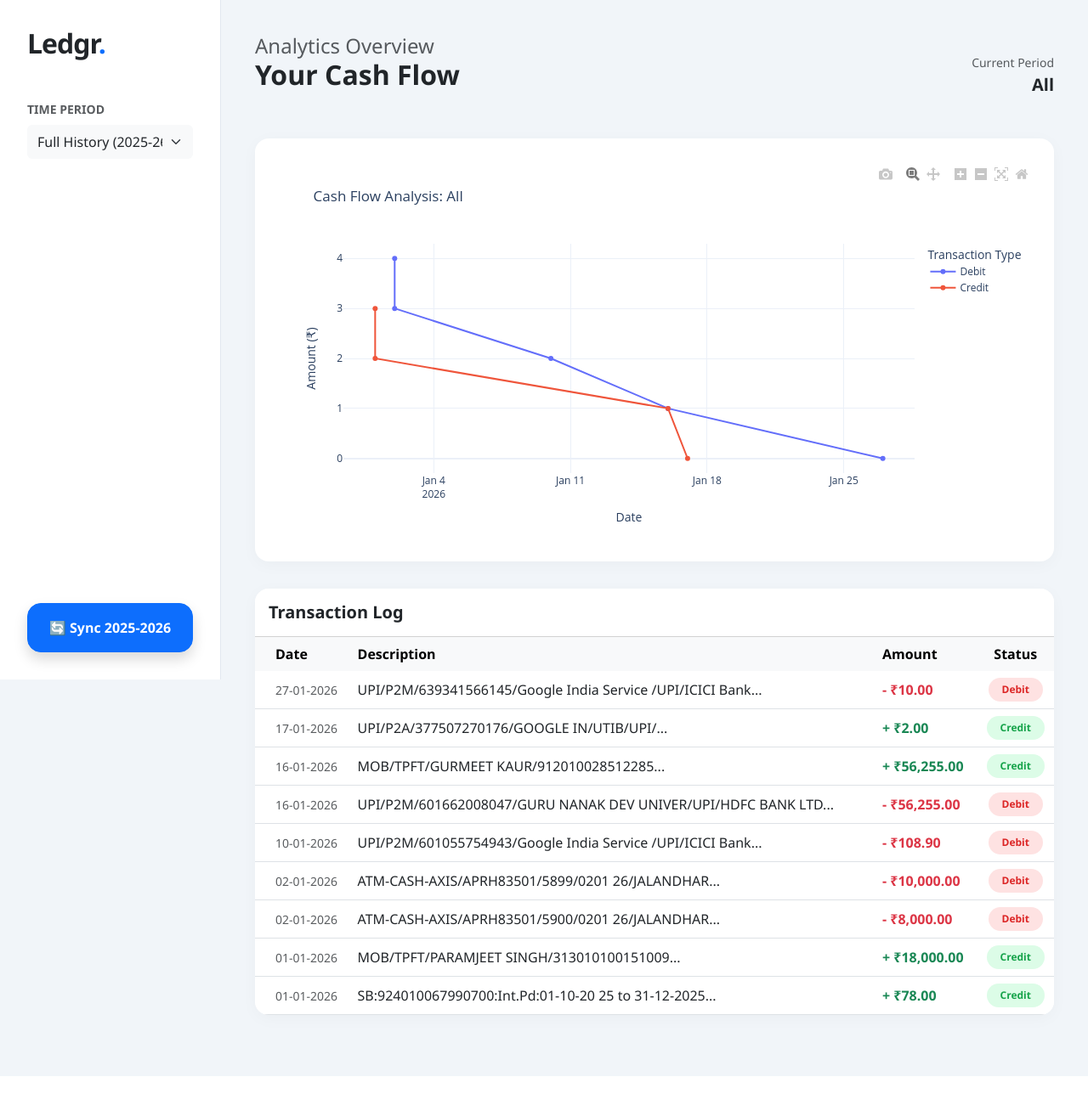
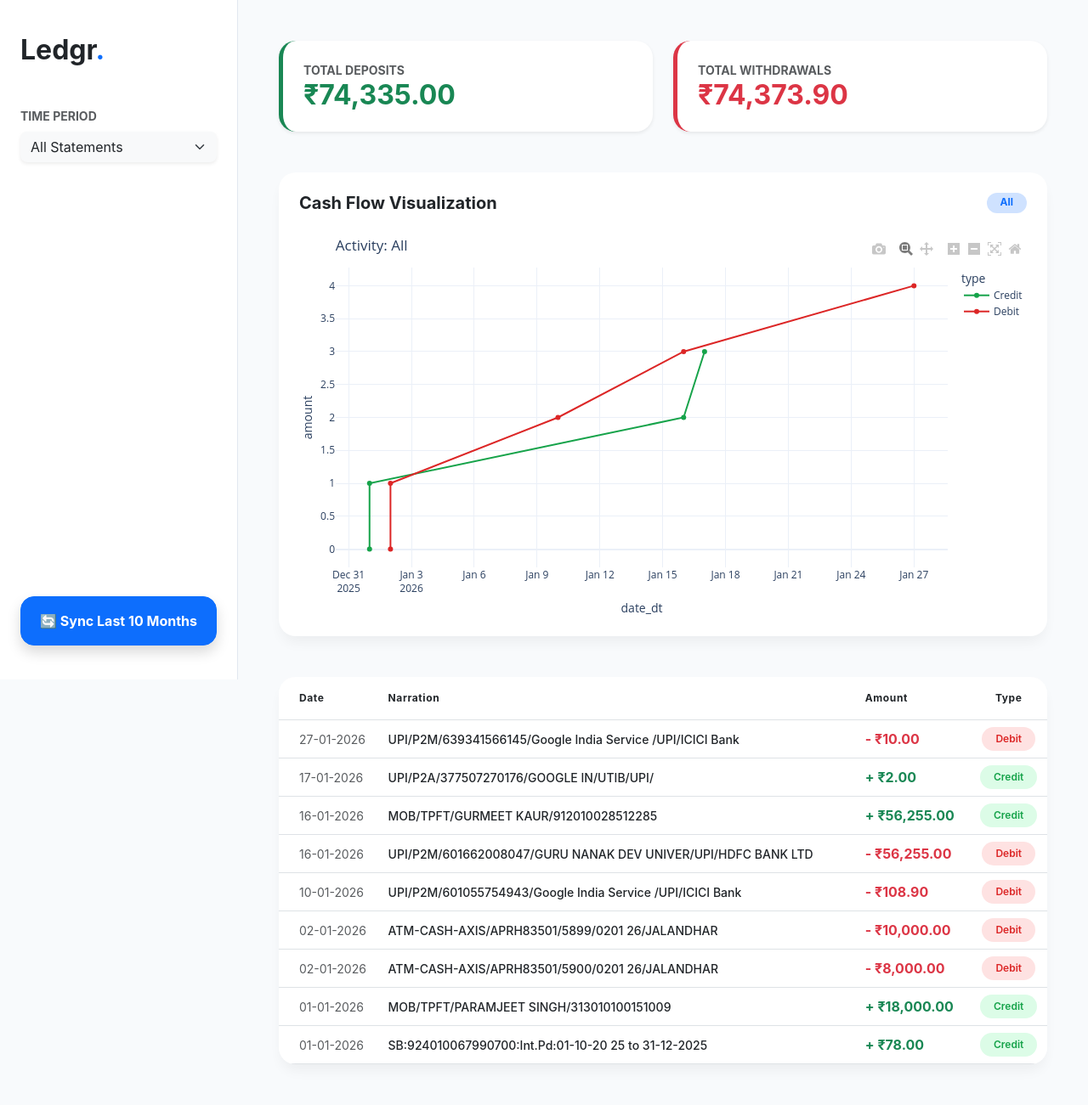
Before and after one commit to harleen001/pennylook, a Flask app: page / in a window 1280 px wide. Shown: the whole page at 85% size. Before the commit the page ends 1267 px from the top, so only its background shows below. Run offline with Flask 3, Linux system fonts and the light colour scheme; data comes from the database, SQL or seed files in the repository; both versions use the stored data as it was after the commit; some libraries are stand-ins or nearby versions.

Commit message:
january-added

```diff
--- a/app.py
+++ b/app.py
@@ -11,13 +11,6 @@ EMAIL_USER = "harleen.johal31@gmail.com"
 EMAIL_PASS = "ndeg qykp nxrw jgtr"
 PDF_PASSWORD = "HARL3112"
 
-def init_db():
-    conn = sqlite3.connect('finances.db')
-    conn.execute('''CREATE TABLE IF NOT EXISTS transactions
-                 (id INTEGER PRIMARY KEY AUTOINCREMENT, date TEXT, description TEXT,
-                 amount REAL, type TEXT, unique_hash TEXT UNIQUE)''')
-    conn.close()
-
 def decrypt_pdf(pdf_bytes):
     try:
         with pikepdf.open(io.BytesIO(pdf_bytes), password=PDF_PASSWORD) as pdf:
@@ -26,15 +19,17 @@ def decrypt_pdf(pdf_bytes):
             return out.getvalue()
     except: return None
 
-def fetch_axis_emails():
+@app.route('/sync')
+def sync():
     mail = imaplib.IMAP4_SSL('imap.gmail.com')
     mail.login(EMAIL_USER, EMAIL_PASS)
     mail.select("inbox")
-    # Search for all Axis statements
-    # Change the search line to this:
-    status, data = mail.search(None, '(FROM "statements@axis.bank.in")')
+    # Fetch all from Axis
+    _, data = mail.search(None, '(FROM "statements@axis.bank.in")')
+    mail_ids = data[0].split()
 
-    for m_id in data[0].split():
+    # 🚨 LIMIT TO LAST 10 STATEMENTS
+    for m_id in mail_ids[-10:]:
         _, msg_data = mail.fetch(m_id, "(RFC822)")
         msg = email.message_from_bytes(msg_data[0][1])
         for part in msg.walk():
@@ -43,26 +38,24 @@ def fetch_axis_emails():
                 if unlocked:
                     with pdfplumber.open(io.BytesIO(unlocked)) as pdf:
                         for page in pdf.pages:
-                            tables = page.extract_tables()
-                            for table in tables:
-                                if table and len(table) > 1:
-                                    df = pd.DataFrame(table[1:], columns=table[0])
-                                    if 'Withdrawals' in df.columns or 'Txn Date' in df.columns:
-                                        process_and_save(df)
+                            table = page.extract_table()
+                            if table:
+                                df = pd.DataFrame(table[1:], columns=table[0])
+                                if 'Withdrawals' in df.columns:
+                                    save_to_db(df)
     mail.logout()
+    return redirect(url_for('index'))
 
-def process_and_save(df):
+def save_to_db(df):
     conn = sqlite3.connect('finances.db')
     for _, row in df.iterrows():
         try:
             date, desc = str(row.get('Txn Date','')), str(row.get('Transaction',''))
             w, d = str(row.get('Withdrawals','')).replace(',',''), str(row.get('Deposits','')).replace(',','')
             if not date or 'Balance' in desc: continue
-
             amt = float(w) if w and w.strip() and w != 'None' else float(d) if d and d.strip() and d != 'None' else 0
             t_type = "Debit" if w and w.strip() and w != 'None' else "Credit"
             if amt == 0: continue
-
             h = hashlib.md5(f"{date}{desc}{amt}".encode()).hexdigest()
             conn.execute('INSERT OR IGNORE INTO transactions (date, description, amount, type, unique_hash) VALUES (?,?,?,?,?)',
                          (date, desc, amt, t_type, h))
@@ -77,43 +70,37 @@ def index():
     df = pd.read_sql_query("SELECT * FROM transactions", conn)
     conn.close()
 
-    if df.empty:
-        return render_template('index.html', transactions=[], months=[], selected_month='All', graph_json=None)
+    if df.empty: return render_template('index.html', transactions=[], months=[], selected_month='All', graph_json=None, summary={})
 
-    # Convert dates and sort
     df['date_dt'] = pd.to_datetime(df['date'], dayfirst=True)
-    df = df.sort_values('date_dt', ascending=False)
+    df = df.sort_values('date_dt')
     df['month_year'] = df['date_dt'].dt.strftime('%b %Y')
 
     months = sorted(df['month_year'].unique().tolist(), key=lambda x: pd.to_datetime(x, format='%b %Y'), reverse=True)
     disp_df = df if selected_month == 'All' else df[df['month_year'] == selected_month]
 
-    # --- ENHANCED PLOTLY VISUALIZATION ---
-    # Line chart with hover tooltips and spikelines
+    # --- SUMMARY CALCULATIONS ---
+    summary = {
+        'income': disp_df[disp_df['type'] == 'Credit']['amount'].sum(),
+        'expense': disp_df[disp_df['type'] == 'Debit']['amount'].sum()
+    }
+
+    # --- PLOTLY FIX: GREEN/RED & PROPER HOVER ---
     fig = px.line(disp_df, x='date_dt', y='amount', color='type',
-                  hover_data={'date_dt': '|%b %d, %Y', 'amount': ':,.2f', 'description': True},
-                  title=f"Cash Flow Analysis: {selected_month}",
-                  labels={'date_dt': 'Date', 'amount': 'Amount (₹)', 'type': 'Transaction Type'},
-                  template='plotly_white',
-                  markers=True)
+                  markers=True, title=f"Activity: {selected_month}",
+                  color_discrete_map={'Debit': '#dc2626', 'Credit': '#16a34a'}, # RED and GREEN
+                  custom_data=['description', 'type'])
 
-    fig.update_traces(hovertemplate="<b>Date:</b> %{x}<br><b>Amount:</b> ₹%{y}<br><b>Desc:</b> %{customdata[0]}<extra></extra>")
+    fig.update_traces(
+        hovertemplate="<b>%{x|%d %b %Y}</b><br>Amount: ₹%{y:,.2f}<br>Type: %{customdata[1]}<br>Desc: %{customdata[0]}<extra></extra>"
+    )
 
-    fig.update_layout(
-        hovermode="x unified",
-        xaxis=dict(showspikes=True, spikemode="across", spikesnap="cursor", spikedash="dot"),
-        yaxis=dict(fixedrange=False)
-    )
+    fig.update_layout(hovermode="x unified", template="plotly_white", margin=dict(l=0, r=0, t=40, b=0))
 
     graph_json = json.dumps(fig, cls=plotly.utils.PlotlyJSONEncoder)
 
-    return render_template('index.html', transactions=disp_df.to_dict('records'),
-                           months=months, selected_month=selected_month, graph_json=graph_json)
-@app.route('/sync')
-def sync():
-    fetch_axis_emails()
-    return redirect(url_for('index'))
+    return render_template('index.html', transactions=disp_df.sort_values('date_dt', ascending=False).to_dict('records'),
+                           months=months, selected_month=selected_month, graph_json=graph_json, summary=summary)
 
 if __name__ == '__main__':
-    init_db()
     app.run(debug=True)
--- a/templates/index.html
+++ b/templates/index.html
@@ -6,76 +6,77 @@
     <link href="https://cdn.jsdelivr.net/npm/bootstrap@5.3.0/dist/css/bootstrap.min.css" rel="stylesheet">
     <script src="https://cdn.plot.ly/plotly-latest.min.js"></script>
     <style>
-        :root { --sidebar-w: 260px; --accent: #4f46e5; }
-        body { background-color: #f1f5f9; font-family: 'Segoe UI', Tahoma, Geneva, Verdana, sans-serif; }
-        .sidebar { width: var(--sidebar-w); position: fixed; height: 100vh; background: #fff; border-right: 1px solid #e2e8f0; padding: 2rem; z-index: 100; }
-        .content { margin-left: var(--sidebar-w); padding: 2.5rem; }
-        .card { border: none; border-radius: 16px; box-shadow: 0 4px 20px rgba(0,0,0,0.03); margin-bottom: 2rem; }
-        .table-hover tbody tr:hover { background-color: #f8fafc; cursor: pointer; }
-        .badge-debit { background-color: #fee2e2; color: #dc2626; }
-        .badge-credit { background-color: #dcfce7; color: #16a34a; }
-        #main-viz { min-height: 450px; }
+        :root { --sidebar-w: 280px; --primary: #4f46e5; }
+        body { background-color: #f8fafc; font-family: 'Inter', system-ui, sans-serif; }
+        .sidebar { width: var(--sidebar-w); position: fixed; height: 100vh; background: #fff; border-right: 1px solid #e2e8f0; padding: 2.5rem 1.5rem; }
+        .content { margin-left: var(--sidebar-w); padding: 3rem; }
+        .card { border: none; border-radius: 20px; box-shadow: 0 10px 15px -3px rgba(0,0,0,0.05); transition: 0.3s; }
+        .stat-card { border-left: 5px solid var(--primary); }
+        .badge-debit { background: #fee2e2; color: #dc2626; font-weight: 600; }
+        .badge-credit { background: #dcfce7; color: #16a34a; font-weight: 600; }
+        .table thead { background: #f8fafc; text-uppercase: uppercase; font-size: 0.75rem; letter-spacing: 0.05em; }
     </style>
 </head>
 <body>
 
 <div class="sidebar d-flex flex-column">
-    <h2 class="fw-bold mb-5" style="letter-spacing: -1px;">Ledgr<span class="text-primary">.</span></h2>
+    <h2 class="fw-bold mb-5">Ledgr<span class="text-primary">.</span></h2>
 
-    <div class="mb-4">
-        <label class="text-uppercase small fw-bold text-muted mb-2 d-block">Time Period</label>
-        <form action="/" method="get">
-            <select name="month" class="form-select border-0 bg-light py-2" onchange="this.form.submit()">
-                <option value="All">Full History (2025-26)</option>
-                {% for m in months %}
-                <option value="{{ m }}" {% if selected_month == m %}selected{% endif %}>{{ m }}</option>
-                {% endfor %}
-            </select>
-        </form>
-    </div>
+    <label class="small fw-bold text-muted mb-2">TIME PERIOD</label>
+    <form action="/" method="get" class="mb-4">
+        <select name="month" class="form-select border-0 bg-light rounded-3 shadow-sm" onchange="this.form.submit()">
+            <option value="All">All Statements</option>
+            {% for m in months %}
+            <option value="{{ m }}" {% if selected_month == m %}selected{% endif %}>{{ m }}</option>
+            {% endfor %}
+        </select>
+    </form>
 
     <div class="mt-auto">
-        <a href="/sync" class="btn btn-primary w-100 py-3 rounded-4 fw-bold shadow">
-            🔄 Sync 2025-2026
-        </a>
+        <a href="/sync" class="btn btn-primary w-100 py-3 rounded-4 fw-bold shadow">🔄 Sync Last 10 Months</a>
     </div>
 </div>
 
 <div class="content">
-    <header class="mb-5 d-flex justify-content-between align-items-end">
-        <div>
-            <h4 class="text-muted mb-0">Analytics Overview</h4>
-            <h2 class="fw-bold">Your Cash Flow</h2>
+    <div class="row g-4 mb-5">
+        <div class="col-md-6">
+            <div class="card p-4 border-start border-success border-5 shadow-sm">
+                <small class="text-muted fw-bold">TOTAL DEPOSITS</small>
+                <h2 class="text-success fw-bold mb-0">₹{{ "{:,.2f}".format(summary.income or 0) }}</h2>
+            </div>
         </div>
-        <div class="text-end">
-            <span class="text-muted small">Current Period</span><br>
-            <span class="fw-bold fs-5">{{ selected_month }}</span>
+        <div class="col-md-6">
+            <div class="card p-4 border-start border-danger border-5 shadow-sm">
+                <small class="text-muted fw-bold">TOTAL WITHDRAWALS</small>
+                <h2 class="text-danger fw-bold mb-0">₹{{ "{:,.2f}".format(summary.expense or 0) }}</h2>
+            </div>
         </div>
-    </header>
+    </div>
 
-    <div class="card p-4">
-        <div id="main-viz" data-graph='{{ graph_json | safe if graph_json else "{}" }}'></div>
+    <div class="card p-4 mb-5">
+        <div class="d-flex justify-content-between mb-4">
+            <h5 class="fw-bold mb-0">Cash Flow Visualization</h5>
+            <span class="badge bg-primary-subtle text-primary px-3 rounded-pill">{{ selected_month }}</span>
+        </div>
+        <div id="main-viz" data-graph='{{ graph_json | safe if graph_json else "{}" }}' style="height: 450px;"></div>
     </div>
 
     <div class="card overflow-hidden">
-        <div class="card-header bg-white py-3">
-            <h5 class="fw-bold mb-0">Transaction Log</h5>
-        </div>
         <div class="table-responsive">
             <table class="table table-hover align-middle mb-0">
-                <thead class="table-light">
+                <thead>
                     <tr>
-                        <th class="ps-4 border-0">Date</th>
-                        <th class="border-0">Description</th>
-                        <th class="border-0">Amount</th>
-                        <th class="border-0 text-center">Status</th>
+                        <th class="ps-4 py-3">Date</th>
+                        <th class="py-3">Narration</th>
+                        <th class="py-3">Amount</th>
+                        <th class="py-3 text-center">Type</th>
                     </tr>
                 </thead>
                 <tbody>
                     {% for t in transactions %}
                     <tr>
                         <td class="ps-4 text-muted small">{{ t.date }}</td>
-                        <td class="fw-medium">{{ t.description[:60] }}...</td>
+                        <td class="fw-medium small" title="{{ t.description }}">{{ t.description[:65] }}{% if t.description|length > 65 %}...{% endif %}</td>
                         <td class="fw-bold {% if t.type == 'Debit' %}text-danger{% else %}text-success{% endif %}">
                             {{ "-" if t.type == 'Debit' else "+" }} ₹{{ "{:,.2f}".format(t.amount) }}
                         </td>
@@ -96,15 +97,14 @@
     document.addEventListener('DOMContentLoaded', function() {
         const vizElement = document.getElementById('main-viz');
         const config = JSON.parse(vizElement.getAttribute('data-graph'));
-
         if (config && config.data) {
             Plotly.newPlot('main-viz', config.data, config.layout, {
                 responsive: true,
                 displaylogo: false,
-                modeBarButtonsToRemove: ['select2d', 'lasso2d']
+                modeBarButtonsToRemove: ['lasso2d', 'select2d']
             });
         } else {
-            vizElement.innerHTML = "<div class='text-center py-5'>Sync your email to see 2025/2026 data.</div>";
+            vizElement.innerHTML = "<div class='text-center py-5 text-muted'>Sync your emails to visualize data.</div>";
         }
     });
 </script>
```
Also changed, not shown: finances.db.
